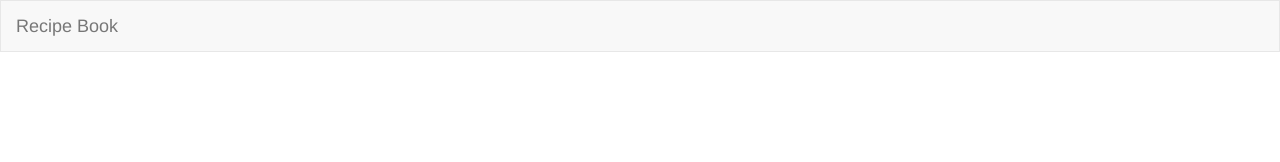
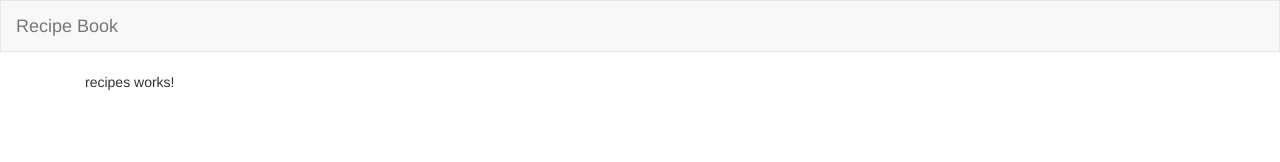
Before and after one commit to freeman29/recipe-book, an Angular app: page / in a window 1280 px wide. Shown: the top 162 px of the page. Built offline with nearby package versions, Linux system fonts and the light colour scheme.

Commit message:
style(app.component.html): Add container class

```diff
--- a/src/app/app.component.html
+++ b/src/app/app.component.html
@@ -1 +1,6 @@
 <app-navbar></app-navbar>
+<div class="container">
+	<div class="col-md-12">
+		<app-recipes></app-recipes>
+	</div>
+</div>
```
